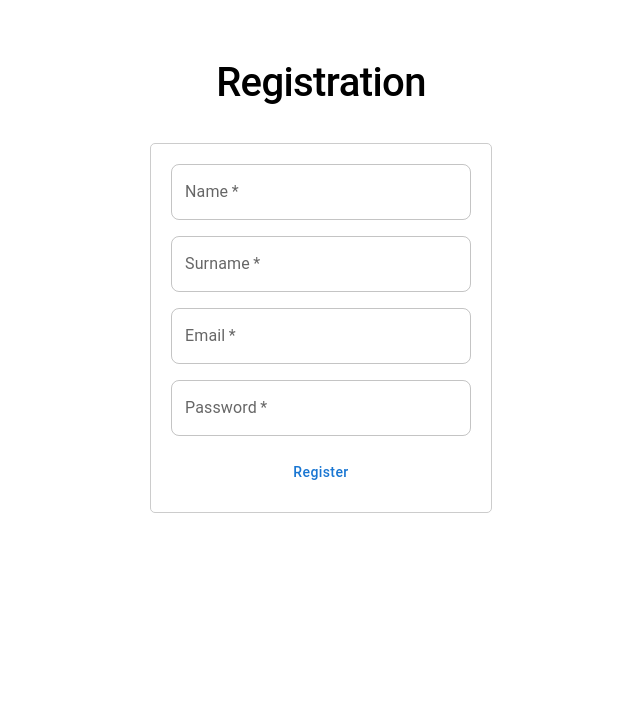
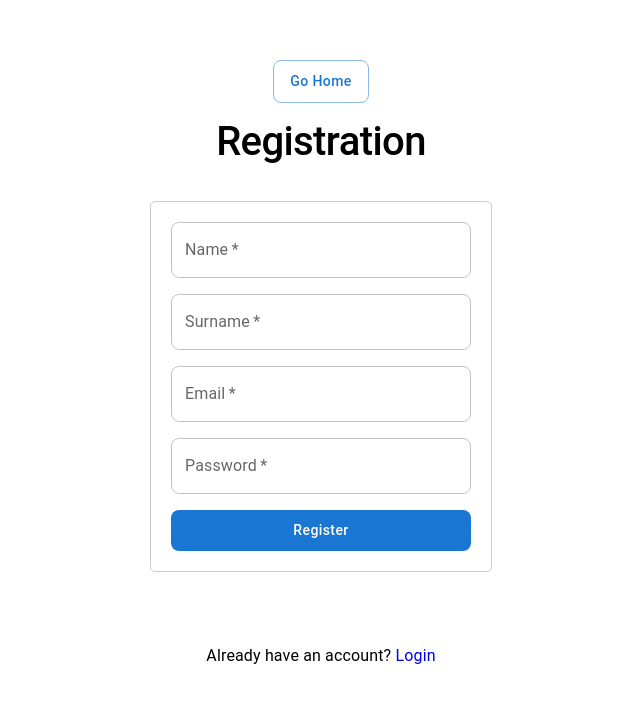
Before and after one commit to marsaua/todo, a Next.js app in the folder client/: page /registration in a window 1280 px wide. Shown: the top 702 px of the page, without its empty margins (319-959 px from the left). Built offline with nearby package versions, Linux system fonts and the light colour scheme; no server answers; what @mui/material-nextjs would draw is missing.

Commit message:
navigation

```diff
--- a/client/src/app/(public)/registration/page.tsx
+++ b/client/src/app/(public)/registration/page.tsx
@@ -1,5 +1,8 @@
 import RegisterForm from "@/components/forms/RegisterForm";
 import { Box, Typography } from "@mui/material";
+import Link from "next/link";
+import HomeButton from "@/components/buttons/HomeButton";
+import GoogleAuthButton from "@/components/buttons/GoogleAuthButton";
 
 export default function RegistrationPage() {
   return (
@@ -12,8 +15,16 @@ export default function RegistrationPage() {
         marginTop: "60px",
       }}
     >
+      <HomeButton />
       <Typography variant="h1">Registration</Typography>
       <RegisterForm />
+      <GoogleAuthButton />
+      <Typography variant="body1" color="initial">
+        Already have an account?{" "}
+        <Link href="/authorization" style={{ textDecoration: "none" }}>
+          Login
+        </Link>
+      </Typography>
     </Box>
   );
 }
--- /dev/null
+++ b/client/src/components/buttons/HomeButton.tsx
@@ -0,0 +1,10 @@
+"use client";
+import { Button } from "@mui/material";
+
+export default function HomeButton() {
+  return (
+    <Button variant="outlined" href="/">
+      Go Home
+    </Button>
+  );
+}
--- a/client/src/components/forms/RegisterForm.tsx
+++ b/client/src/components/forms/RegisterForm.tsx
@@ -49,7 +49,9 @@ export default function RegisterForm() {
         placeholder="Password"
         required
       />
-      <Button type="submit">Register</Button>
+      <Button variant="contained" type="submit">
+        Register
+      </Button>
     </Box>
   );
 }
```
Also changed, not shown: client/src/app/(public)/authorization/page.tsx (+9 -0 lines).
